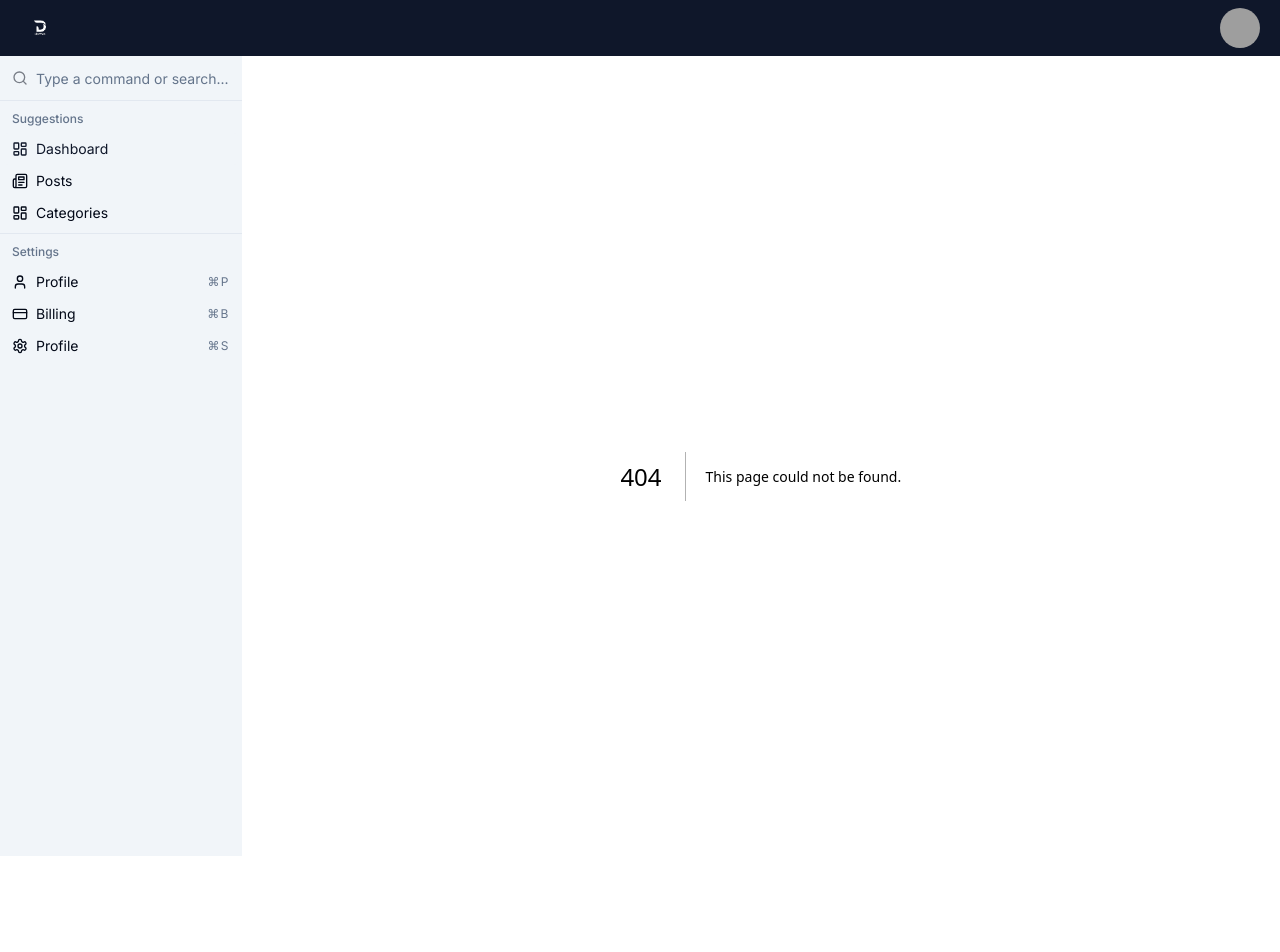
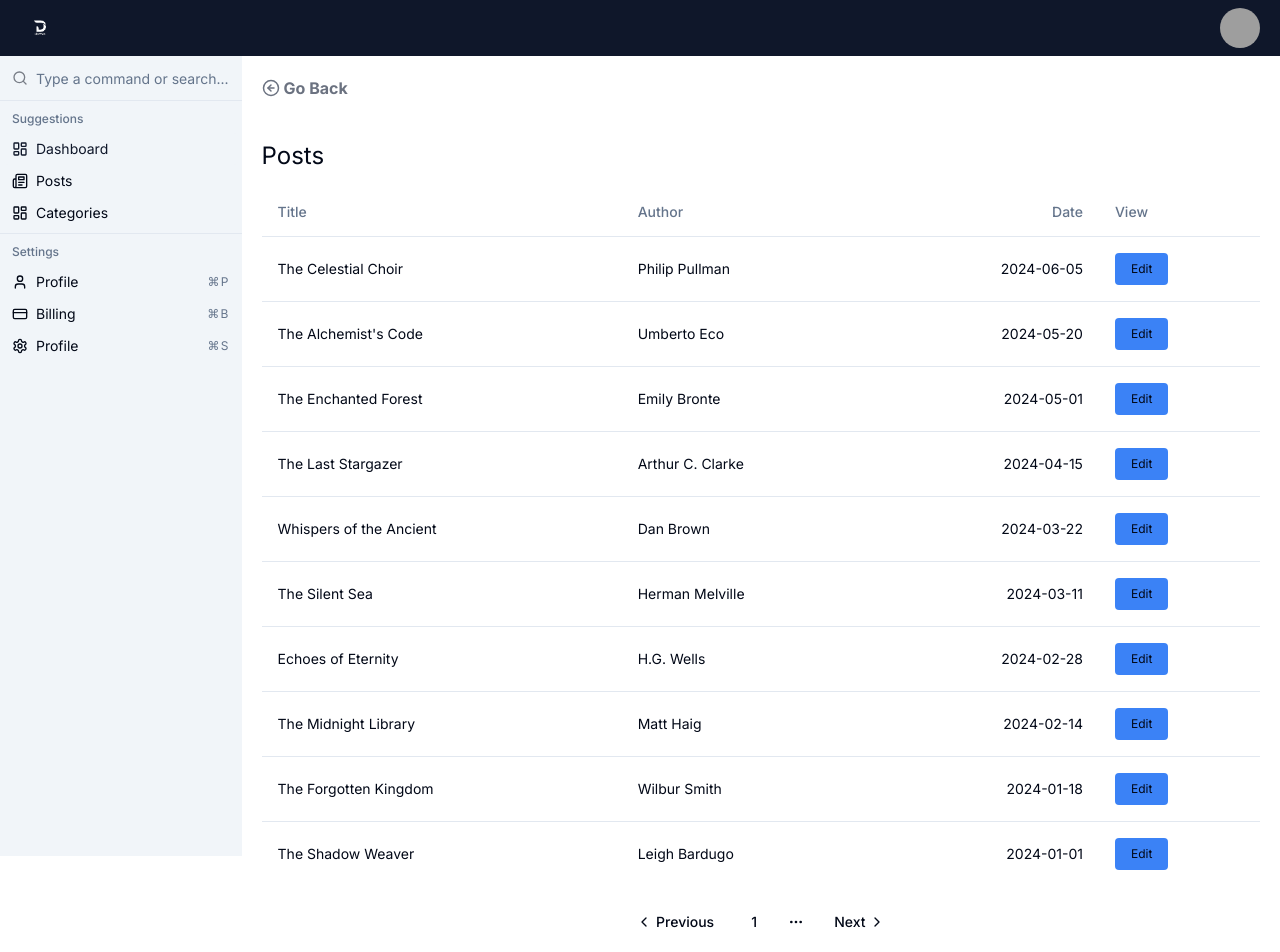
Before and after one commit to kidMax25/dashboard-ui, a Next.js app: page /posts in a window 1280 px wide. Before the commit this address had no page. Shown: the top 952 px of the page. Before the commit the page ends 896 px from the top, so only its background shows below. Built offline with nearby package versions, Linux system fonts and the light colour scheme; grey boxes are pictures that could not be loaded.

Commit message:
Posts Link and Pagination

```diff
--- /dev/null
+++ b/app/(main)/posts/page.tsx
@@ -0,0 +1,16 @@
+import PostsTable from "@/components/posts/PostsTable";
+import BackButton from "@/components/BackButon";
+
+import PostsPagination from "@/components/posts/PostsPagination";
+
+const PostsPage = () => {
+    return (
+        <div>
+            <BackButton text="Go Back" link="/"/>
+            <PostsTable/>
+            <PostsPagination/>
+        </div>
+     );
+}
+
+export default PostsPage;
--- a/app/layout.tsx
+++ b/app/layout.tsx
@@ -2,7 +2,7 @@
 import { Inter } from "next/font/google";
 import "./globals.css";
 import Navbar from "@/components/Navbar";
-import Sidebar from "@/components/sidebar";
+import Sidebar from "@/components/Sidebar";
 //import { Sidebar } from "lucide-react";
 
 const inter = Inter({ subsets: ["latin"] });
--- /dev/null
+++ b/components/BackButon.tsx
@@ -0,0 +1,18 @@
+import { ArrowLeftCircle } from "lucide-react";
+import Link from "next/link";
+
+interface BackButtonProps {
+    text: string;
+    link: string;
+}
+
+const BackButton = ({text, link}: BackButtonProps) => {
+    return (
+        <Link href={link} className="text-gray-500 hover:underline flex items-center gap-1 font-bold mb-5">
+            <ArrowLeftCircle size={18}/>
+            {text}
+        </Link>
+     );
+}
+
+export default BackButton;
--- a/components/dashboard/AnalyticsChart.tsx
+++ b/components/dashboard/AnalyticsChart.tsx
@@ -1,7 +1,14 @@
-import { CardContent, Card, CardDescription, CardHeader, CardTitle } from "../ui/card";
-import { LineChart, Line, XAxis, YAxis, CartesianGrid, ResponsiveContainer, } from "recharts";
+
+import React, {useEffect, useRef } from "react";
+import {
+  CardContent,
+  Card,
+  CardDescription,
+  CardHeader,
+  CardTitle,
+} from "../ui/card";
+
 import data from "@/data/analytics";
-
 
 const AnalyticsChart = () => {
   return (
@@ -9,22 +16,16 @@
       <Card>
         <CardHeader>
           <CardTitle> Analytics for this Year</CardTitle>
-                <CardDescription> View Per Month</CardDescription>
+          <CardDescription> Views Per Month</CardDescription>
           <CardContent>
-                    <div style={{width: '100%', height: 300}}>
-                    <ResponsiveContainer>
-                    <LineChart width = {1100} height = {300} data = {data}>
-                                <Line type= 'monotone' dataKey = 'uv' stroke = '#8884d8' />
-                                <CartesianGrid stroke="#ccc"/>
-                                <XAxis dataKey='name'/>
-                                <YAxis/>
-                            </LineChart>
-                        </ResponsiveContainer>
+            <div style={{ width: "100%", height: 300 }}>
+
             </div>
           </CardContent>
         </CardHeader>
       </Card>
-    </> );
-}
+    </>
+  );
+};
 
 export default AnalyticsChart;
--- /dev/null
+++ b/components/posts/PostsPagination.tsx
@@ -0,0 +1,34 @@
+import {
+    Pagination,
+    PaginationContent,
+    PaginationEllipsis,
+    PaginationItem,
+    PaginationLink,
+    PaginationNext,
+    PaginationPrevious,
+  } from "@/components/ui/pagination"
+
+
+const PostsPagination = () => {
+    return (
+        <Pagination>
+        <PaginationContent>
+          <PaginationItem>
+            <PaginationPrevious href="#" />
+          </PaginationItem>
+          <PaginationItem>
+            <PaginationLink href="#">1</PaginationLink>
+          </PaginationItem>
+          <PaginationItem>
+            <PaginationEllipsis />
+          </PaginationItem>
+          <PaginationItem>
+            <PaginationNext href="#" />
+          </PaginationItem>
+        </PaginationContent>
+      </Pagination>
+
+    );
+}
+
+export default PostsPagination;
--- /dev/null
+++ b/components/ui/pagination.tsx
@@ -0,0 +1,117 @@
+import * as React from "react"
+import { ChevronLeft, ChevronRight, MoreHorizontal } from "lucide-react"
+
+import { cn } from "@/lib/utils"
+import { ButtonProps, buttonVariants } from "@/components/ui/button"
+
+const Pagination = ({ className, ...props }: React.ComponentProps<"nav">) => (
+  <nav
+    role="navigation"
+    aria-label="pagination"
+    className={cn("mx-auto flex w-full justify-center", className)}
+    {...props}
+  />
+)
+Pagination.displayName = "Pagination"
+
+const PaginationContent = React.forwardRef<
+  HTMLUListElement,
+  React.ComponentProps<"ul">
+>(({ className, ...props }, ref) => (
+  <ul
+    ref={ref}
+    className={cn("flex flex-row items-center gap-1", className)}
+    {...props}
+  />
+))
+PaginationContent.displayName = "PaginationContent"
+
+const PaginationItem = React.forwardRef<
+  HTMLLIElement,
+  React.ComponentProps<"li">
+>(({ className, ...props }, ref) => (
+  <li ref={ref} className={cn("", className)} {...props} />
+))
+PaginationItem.displayName = "PaginationItem"
+
+type PaginationLinkProps = {
+  isActive?: boolean
+} & Pick<ButtonProps, "size"> &
+  React.ComponentProps<"a">
+
+const PaginationLink = ({
+  className,
+  isActive,
+  size = "icon",
+  ...props
+}: PaginationLinkProps) => (
+  <a
+    aria-current={isActive ? "page" : undefined}
+    className={cn(
+      buttonVariants({
+        variant: isActive ? "outline" : "ghost",
+        size,
+      }),
+      className
+    )}
+    {...props}
+  />
+)
+PaginationLink.displayName = "PaginationLink"
+
+const PaginationPrevious = ({
+  className,
+  ...props
+}: React.ComponentProps<typeof PaginationLink>) => (
+  <PaginationLink
+    aria-label="Go to previous page"
+    size="default"
+    className={cn("gap-1 pl-2.5", className)}
+    {...props}
+  >
+    <ChevronLeft className="h-4 w-4" />
+    <span>Previous</span>
+  </PaginationLink>
+)
+PaginationPrevious.displayName = "PaginationPrevious"
+
+const PaginationNext = ({
+  className,
+  ...props
+}: React.ComponentProps<typeof PaginationLink>) => (
+  <PaginationLink
+    aria-label="Go to next page"
+    size="default"
+    className={cn("gap-1 pr-2.5", className)}
+    {...props}
+  >
+    <span>Next</span>
+    <ChevronRight className="h-4 w-4" />
+  </PaginationLink>
+)
+PaginationNext.displayName = "PaginationNext"
+
+const PaginationEllipsis = ({
+  className,
+  ...props
+}: React.ComponentProps<"span">) => (
+  <span
+    aria-hidden
+    className={cn("flex h-9 w-9 items-center justify-center", className)}
+    {...props}
+  >
+    <MoreHorizontal className="h-4 w-4" />
+    <span className="sr-only">More pages</span>
+  </span>
+)
+PaginationEllipsis.displayName = "PaginationEllipsis"
+
+export {
+  Pagination,
+  PaginationContent,
+  PaginationEllipsis,
+  PaginationItem,
+  PaginationLink,
+  PaginationNext,
+  PaginationPrevious,
+}
--- a/package.json
+++ b/package.json
@@ -16,12 +16,13 @@
     "class-variance-authority": "^0.7.0",
     "clsx": "^2.1.1",
     "cmdk": "^1.0.0",
+    "d3": "^7.9.0",
     "lucide": "^0.394.0",
     "lucide-react": "^0.394.0",
     "next": "14.2.3",
     "react": "^18.3.1",
     "react-dom": "^18",
-    "recharts": "^2.12.7",
+    "recharts": "^2.0.9",
     "tailwind-merge": "^2.3.0",
     "tailwindcss-animate": "^1.0.7"
   },
```
Also changed, not shown: 1 other file (tests, documents, lock files or other folders). Lines whose indentation alone changed are shown as unchanged.
